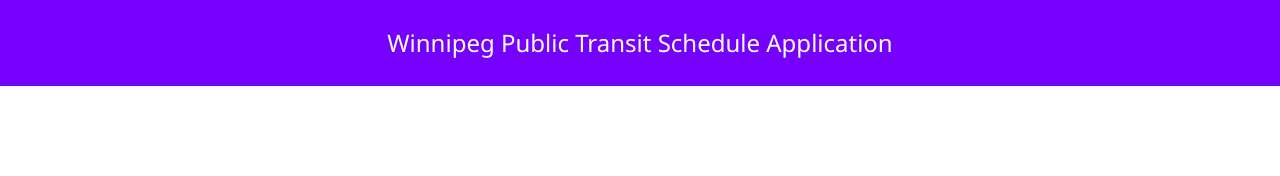
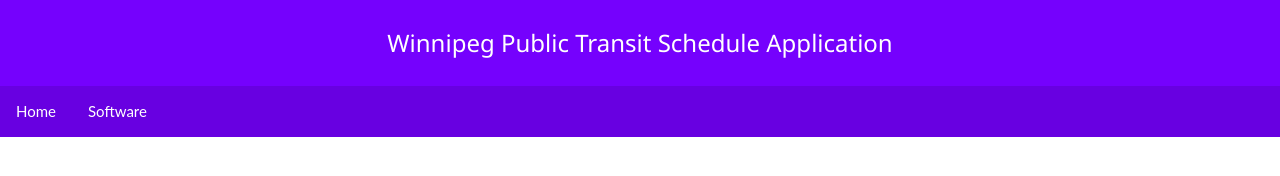
Before and after one commit to JayedRafiProjects/wpg-public-transit, a plain HTML site: page index.html in a window 1280 px wide. Drawn offline with Linux system fonts and the light colour scheme.

Commit message:
Update index.html

```diff
--- a/index.html
+++ b/index.html
@@ -5,6 +5,7 @@
 	<title>WPG Public Transit Schedule</title>
 	<link rel="stylesheet" href="main.css">
 	<link rel="preconnect" href="https://fonts.googleapis.com">
+	<meta name="viewport" content="width=device-width, initial-scale=1">
 	<link rel="stylesheet" href="w3pro.css">
 	<link rel="icon" href="assets/project-logo.png">
 </head>
@@ -12,5 +13,12 @@
 	<div class="title">
 	<h3>Winnipeg Public Transit Schedule Application</h3>
 	</div>
+	<ul class="menu">
+	<li class="menu-item"><a href="">Home</a></li>
+	<li class="menu-item"><a href="">Software</a></li>
+	</ul>
+
+
+
 </body>
 </html>
```
